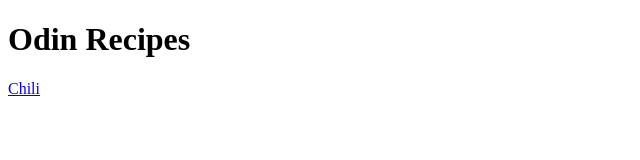
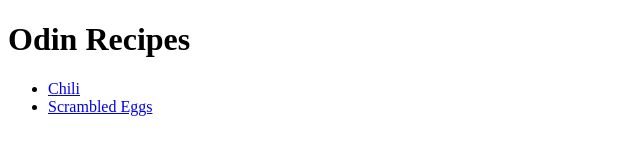
Before and after one commit to ReidCoie/odin-recipes, a plain HTML site: page index.html in a window 1280 px wide. Shown: the whole page, without its empty margins (0-640 px from the left). Drawn offline with Linux system fonts and the light colour scheme.

Commit message:
Add link to new recipe page

```diff
--- a/index.html
+++ b/index.html
@@ -8,7 +8,9 @@
 <body>
     <h1>Odin Recipes</h1>
 
-    <a href="recipes/chili.html">Chili</a>
-
+    <ul>
+        <li><a href="recipes/chili.html">Chili</a></li>
+        <li><a href="recipes/scrambled-eggs.html">Scrambled Eggs</a></li>
+    </ul>
 </body>
 </html>
```
